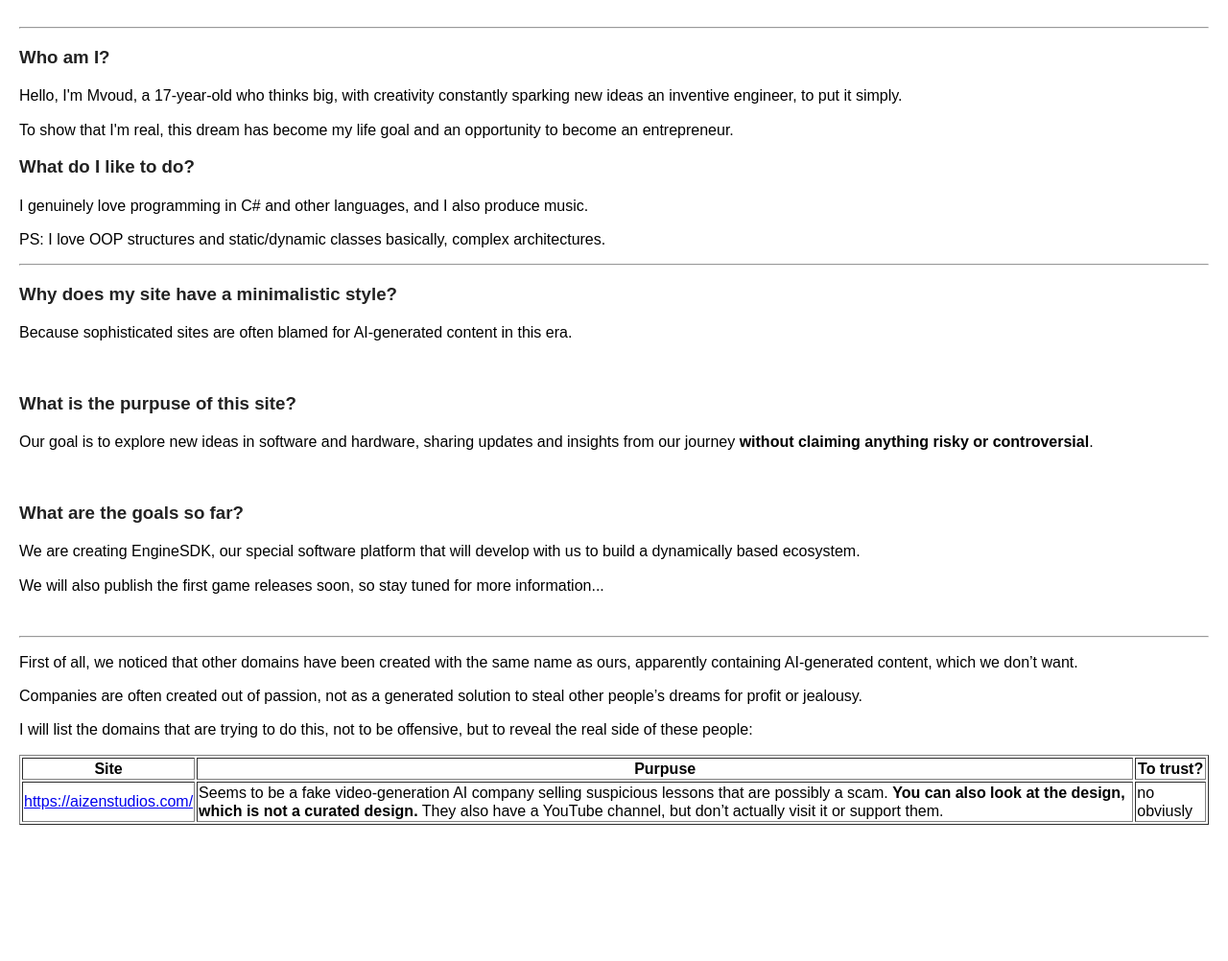
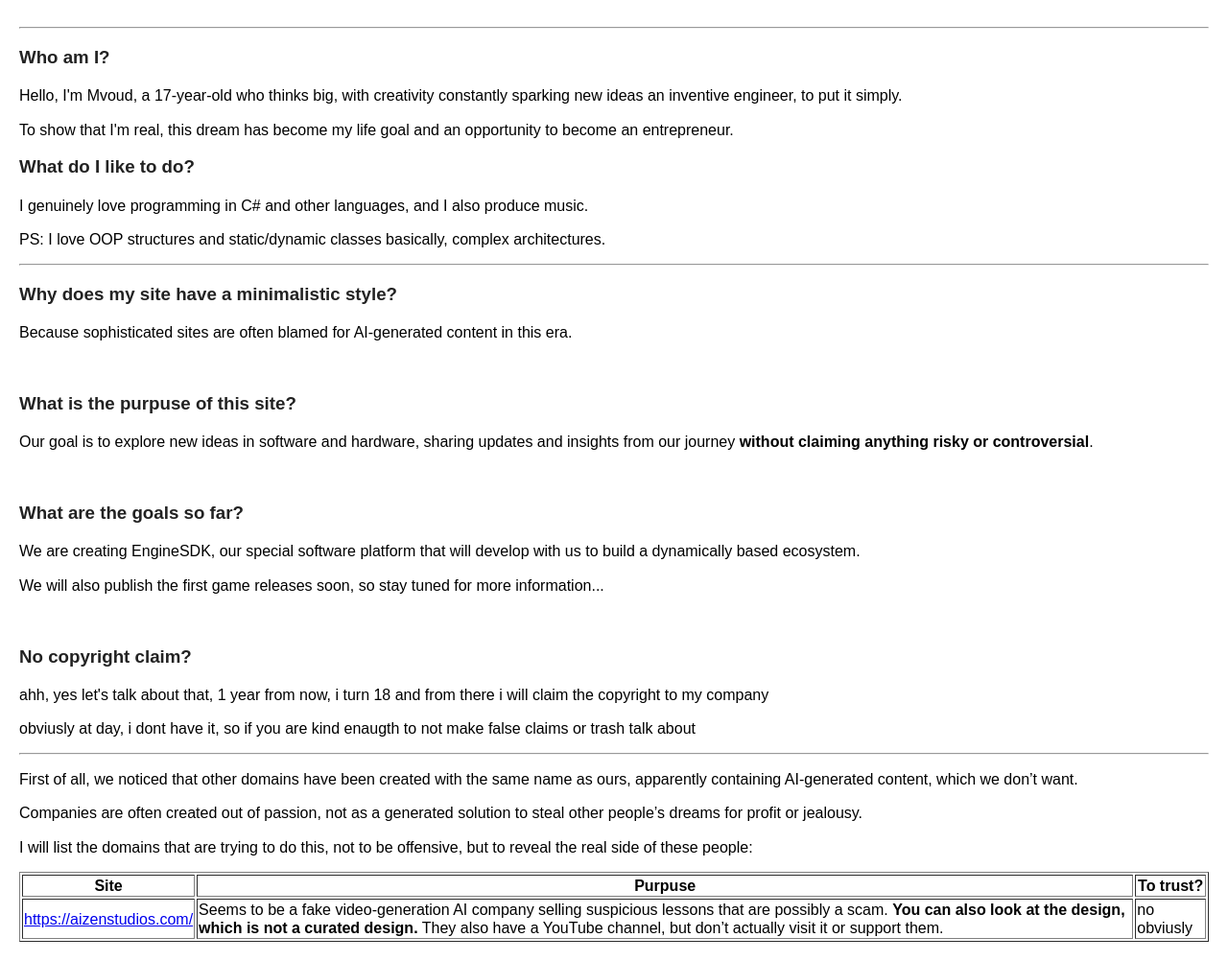
Before and after one commit to AlzenStudios/alzenstudios.github.io, a plain HTML site: page index.html in a window 1280 px wide. Shown: the part 80-1082 px from the top of the page at 96% size. Before the commit the page ends 960 px from the top, so only its background shows below. Drawn offline with Linux system fonts and the light colour scheme.

Commit message:
Updated AlzenDocs

```diff
--- a/index.html
+++ b/index.html
@@ -26,6 +26,9 @@
     <p>We are creating EngineSDK, our special software platform that will develop with us to build a dynamically based ecosystem.</p>
     <p>We will also publish the first game releases soon, so stay tuned for more information...</p>
     <br>
+    <h3>No copyright claim?</h3>
+    <p>ahh, yes let's talk about that, 1 year from now, i turn 18 and from there i will claim the copyright to my company</p>
+    <p>obviusly at day, i dont have it, so if you are kind enaugth to not make false claims or trash talk about</p>
     <hr>
     <p>First of all, we noticed that other domains have been created with the same name as ours, apparently containing AI-generated content, which we don’t want.</p>
     <p>Companies are often created out of passion, not as a generated solution to steal other people’s dreams for profit or jealousy.</p>
```
